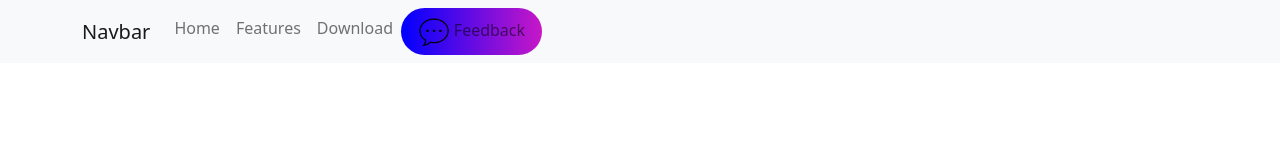
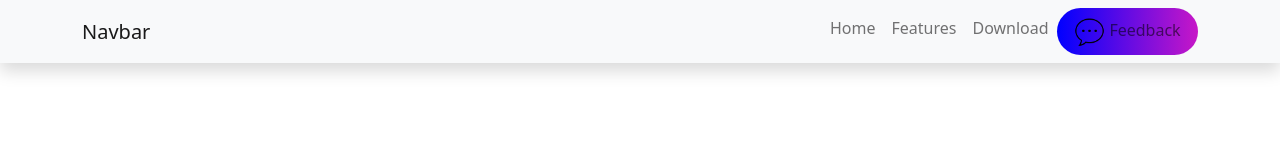
Before and after one commit to mahmud-hasan-git/basic-bootstrap-responsive-website, a plain HTML site: page index.html in a window 1280 px wide. Drawn offline with Linux system fonts and the light colour scheme.

Commit message:
navebar done

```diff
--- a/index.html
+++ b/index.html
@@ -11,14 +11,14 @@
 </head>
 <body>
     <header>
-        <nav class="navbar navbar-expand-lg navbar-light bg-light">
+        <nav class="navbar navbar-expand-lg navbar-light bg-light shadow sticky-top ">
             <div class="container">
                 <a class="navbar-brand" href="#">Navbar</a>
                     <button class="navbar-toggler" type="button"  data-bs-toggle="collapse" data-bs-target="#navbarSupportedContent"         aria-controls="navbarSupportedContent" aria-expanded="false" aria-label="Toggle navigation">
                         <span class="navbar-toggler-icon"></span>
                     </button>
                     <div class="collapse navbar-collapse" id="navbarSupportedContent">
-                        <nav class="navbar-nav">
+                        <nav class="navbar-nav ms-auto">
                                <li class="nav-item">
                                 <a class="nav-link" href="http://">Home</a>
                                </li>
```
